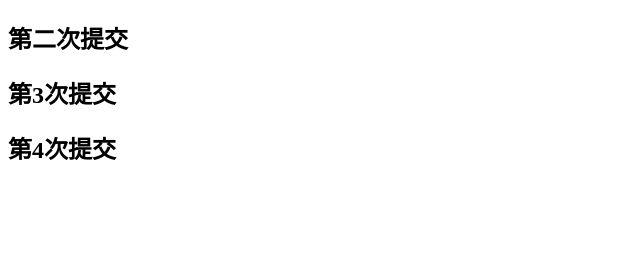
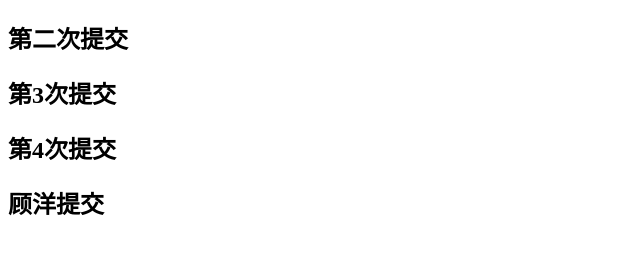
Before and after one commit to RESTful-guo/git-demo, a plain HTML site: page index.html in a window 1280 px wide. Shown: the whole page, without its empty margins (0-640 px from the left). Drawn offline with Linux system fonts and the light colour scheme.

Commit message:
gu-eu完成功能提交

```diff
--- a/index.html
+++ b/index.html
@@ -10,5 +10,6 @@
     <h2>第二次提交</h2>
     <h2>第3次提交</h2>
     <h2>第4次提交</h2>
+    <h2>顾洋提交</h2>
 </body>
 </html>
```
